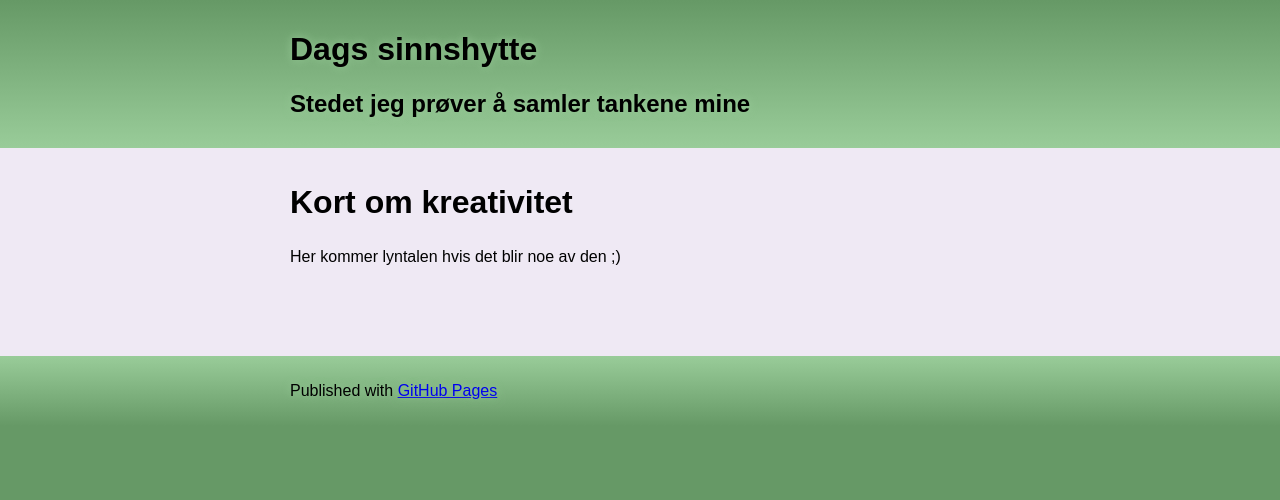
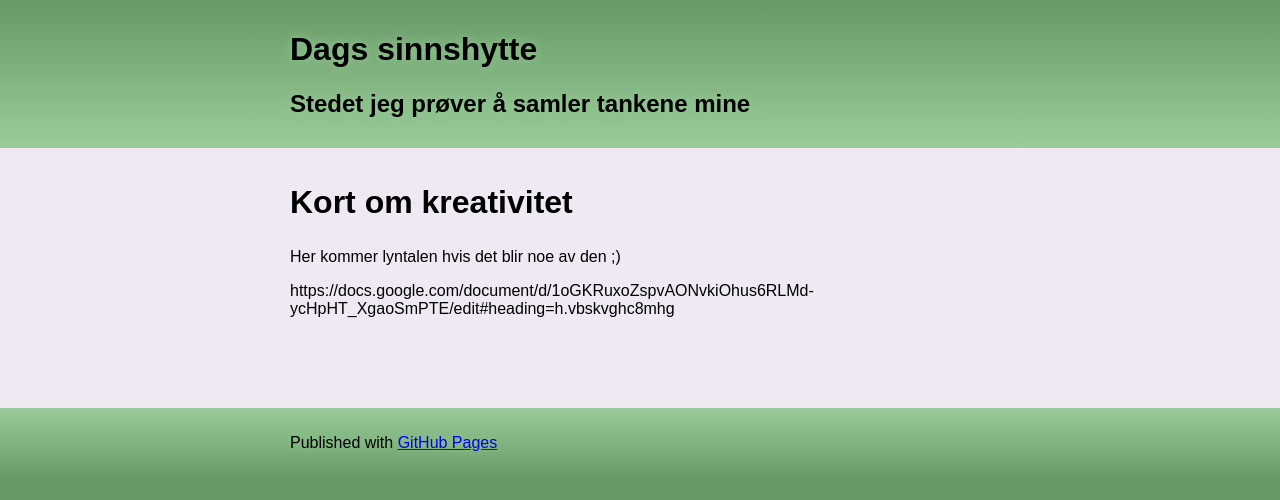
Before and after one commit to dagfs/dagfs.github.io, a Jekyll site: the page built from artikler/kort-om-kreativitet.md, in a window 1280 px wide. Shown: the top 500 px of the page. Built offline with Jekyll 4.4.1, drawn with Linux system fonts in a browser that asks for light colours; our own code applies the rules of GitHub Pages for plain Markdown files; some of the changed lines change nothing that is shown.

Commit message:
Update kort-om-kreativitet.md

```diff
--- a/artikler/kort-om-kreativitet.md
+++ b/artikler/kort-om-kreativitet.md
@@ -2,3 +2,5 @@
 
 
 Her kommer lyntalen hvis det blir noe av den ;)
+
+https://docs.google.com/document/d/1oGKRuxoZspvAONvkiOhus6RLMd-ycHpHT_XgaoSmPTE/edit#heading=h.vbskvghc8mhg
```
